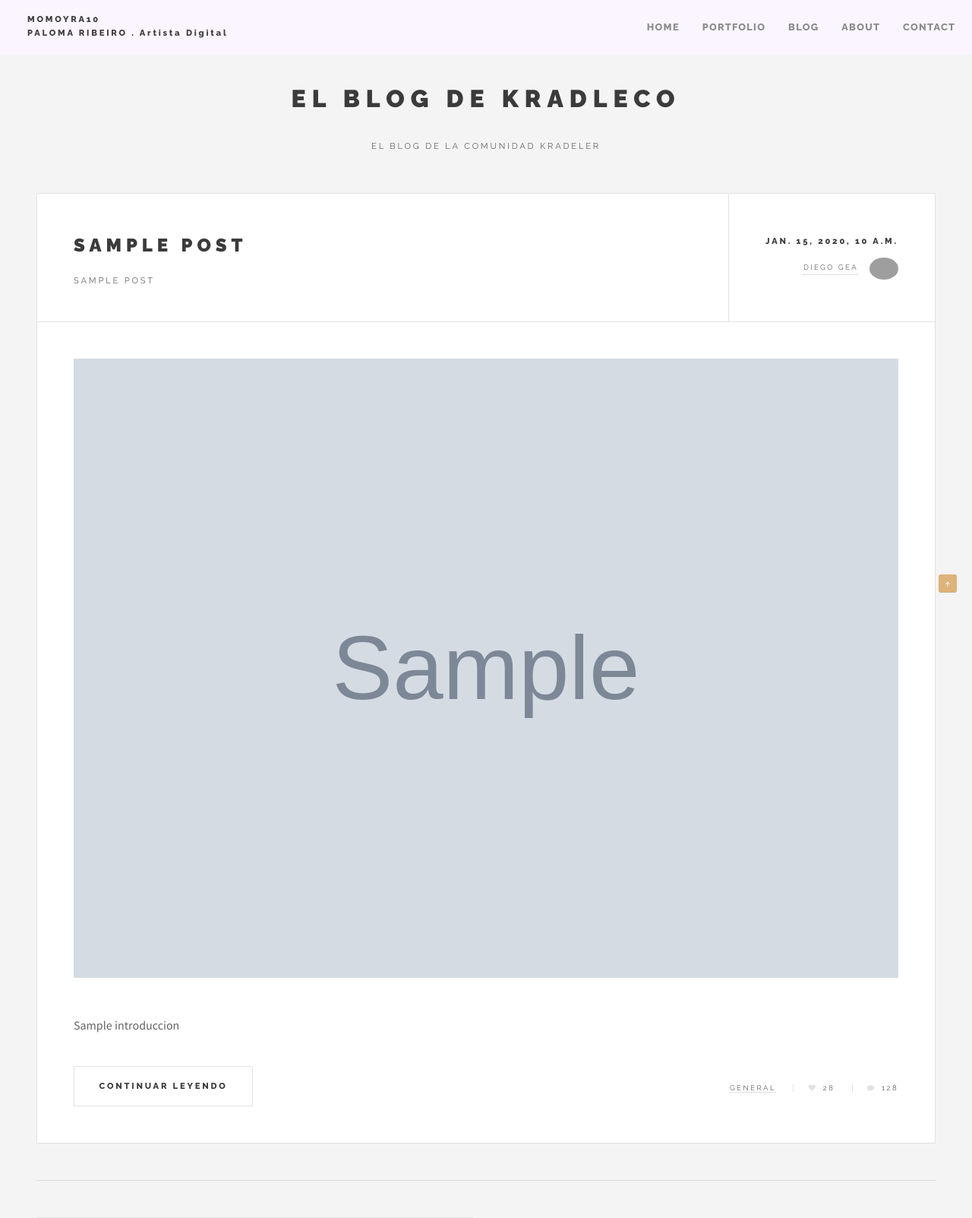
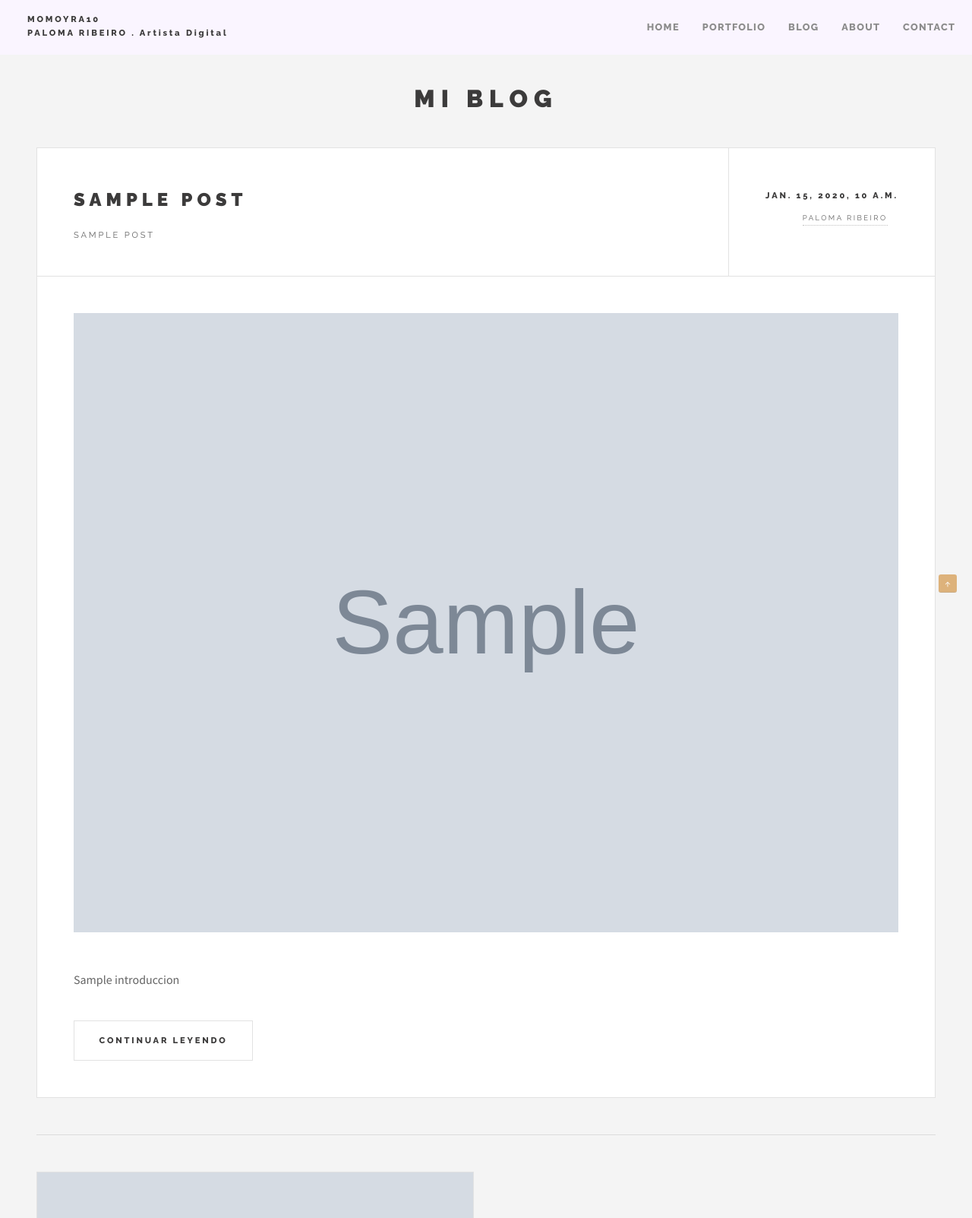
Before and after one commit to Quitiweb/game_artist, a Django app: template templates/blog/blog.html in a window 1280 px wide. Shown: the top 1603 px of the page at 76% size. Run offline with Django 3.2, Linux system fonts and the light colour scheme; the template is opened without the code that fills it: most values are stand-ins (such as "Sample title", 1, 10 or a date in 2020); grey boxes marked "Sample" are stand-in pictures; grey boxes are pictures that could not be loaded.

Commit message:
Se muestran las categorias correctamente. Estructura del blog limpia y terminada.

```diff
--- a/gameartist/apps/landing/admin.py
+++ b/gameartist/apps/landing/admin.py
@@ -1,8 +1,9 @@
 from django.contrib import admin
 
-from .models import Solicitud, Target, Mercado, Servicios
+from .models import Solicitud, Target, Mercado, Servicios, Categoria
 
 admin.site.register(Solicitud)
 admin.site.register(Target)
 admin.site.register(Mercado)
 admin.site.register(Servicios)
+admin.site.register(Categoria)
--- a/gameartist/apps/landing/models.py
+++ b/gameartist/apps/landing/models.py
@@ -4,6 +4,12 @@ TITLE_MAX_LENGTH = 200
 EMAIL_MAX_LENGTH = 80
 NOMBRE_MAX_LENGTH = 100
 
+
+class Categoria(models.Model):
+    nombre = models.CharField(max_length=30)
+
+    def __str__(self):
+        return str(self.nombre)
 
 class Target(models.Model):
     MUJER = 'MUJER'
--- a/gameartist/apps/landing/urls.py
+++ b/gameartist/apps/landing/urls.py
@@ -7,4 +7,5 @@ urlpatterns = [
     path('formulario', views.formulario, name='formulario'),
     path('mensaje-enviado', views.mensaje_enviado, name='mensaje-enviado'),
     path('solicitud-recibida', views.solicitud_recibida, name='solicitud-recibida'),
+    path('categoria/<cat>', views.categoria, name='categoria')
 ]
--- a/templates/blog/base.html
+++ b/templates/blog/base.html
@@ -1,7 +1,7 @@
 <!DOCTYPE HTML>
 <html>
 	<head>
-		<title>Kradleco Blog</title>
+		<title>Mi Blog - Momoyra10</title>
 		<meta charset="utf-8" />
 
 		<!-- Verificar el sitio web en Google Webmasters -->
--- a/templates/blog/blog.html
+++ b/templates/blog/blog.html
@@ -14,7 +14,7 @@
 				</div>
 				<div class="meta">
 					<time class="published" datetime="{{ p.fecha_de_publicacion }}">{{ p.fecha_de_publicacion }}</time>
-					<a href="https://www.linkedin.com/in/diegogeamena/" class="author"><span class="name">Diego Gea</span><img src="{% static 'blog/images/Diego_Gea.jpg' %}" alt="" /></a>
+					<a href="https://www.instagram.com/momoyra10/" class="author"><span class="name">Paloma Ribeiro</span></a>
 				</div>
 			</header>
 			<a href="/blog/{{ p.get_url }}" class="image featured"><img src="{{ p.imagen_principal.url }}" alt="" /></a>
@@ -28,9 +28,9 @@
 					<li><a href="/blog/{{ p.get_url }}" class="button large">Continuar leyendo</a></li>
 				</ul>
 				<ul class="stats">
-					<li><a href="#">General</a></li>
-					<li><a href="#" class="icon fa-heart">28</a></li>
-					<li><a href="#" class="icon fa-comment">128</a></li>
+<!--					<li><a href="#">General</a></li>-->
+<!--					<li><a href="#" class="icon fa-heart">28</a></li>-->
+<!--					<li><a href="#" class="icon fa-comment">128</a></li>-->
 				</ul>
 			</footer>
 		</article>
@@ -46,8 +46,8 @@
 				<section id="intro">
 					<!-- <a href="#" class="logo"><img src="{% static 'blog/images/logo.jpg' %}" alt="" /></a> -->
 					<header>
-						<h2>El Blog de Kradleco</h2>
-						<p>El blog de la comunidad Kradeler</p>
+						<h2>Mi Blog</h2>
+						<p></p>
 					</header>
 				</section>
 
@@ -88,17 +88,17 @@
 				</section>
 
 			<!-- About -->
-				<section class="blurb">
-					<h2>Acerca de Kradleco</h2>
-					<p>KRADLECO, es una plataforma Online donde nuestra prioridad es dar al pequeño retailer todos los
-						recursos que la tecnología y la tendencias nos ofrecen.<br/><br/>
-						En KRADLECO Podrás encontrar espacios físicos acordes a tu posicionamiento para poner tu producto,
-						o marcas que poder acoger en tu espacio, sin perder tiempo, necesidad de sobrestock, sólo haciendo
-						uso de tus medios actuales, de nuestro HUB, y poniendo un poco de imaginación.</p>
-					<ul class="actions">
-						<li><a href="/" class="button">Conocer más</a></li>
-					</ul>
-				</section>
+<!--				<section class="blurb">-->
+<!--					<h2>Acerca de mí</h2>-->
+<!--					<p>KRADLECO, es una plataforma Online donde nuestra prioridad es dar al pequeño retailer todos los-->
+<!--						recursos que la tecnología y la tendencias nos ofrecen.<br/><br/>-->
+<!--						En KRADLECO Podrás encontrar espacios físicos acordes a tu posicionamiento para poner tu producto,-->
+<!--						o marcas que poder acoger en tu espacio, sin perder tiempo, necesidad de sobrestock, sólo haciendo-->
+<!--						uso de tus medios actuales, de nuestro HUB, y poniendo un poco de imaginación.</p>-->
+<!--					<ul class="actions">-->
+<!--						<li><a href="/" class="button">Conocer más</a></li>-->
+<!--					</ul>-->
+<!--				</section>-->
 
 			<!-- Footer -->
 				<section id="footer">
```
Also changed, not shown: gameartist/apps/landing/views.py (+12 -3 lines), templates/blog/single.html (+4 -4 lines), templates/landing/inc/portfolio.html (+4 -4 lines), gameartist/apps/landing/migrations/0002_categoria.py (added).
